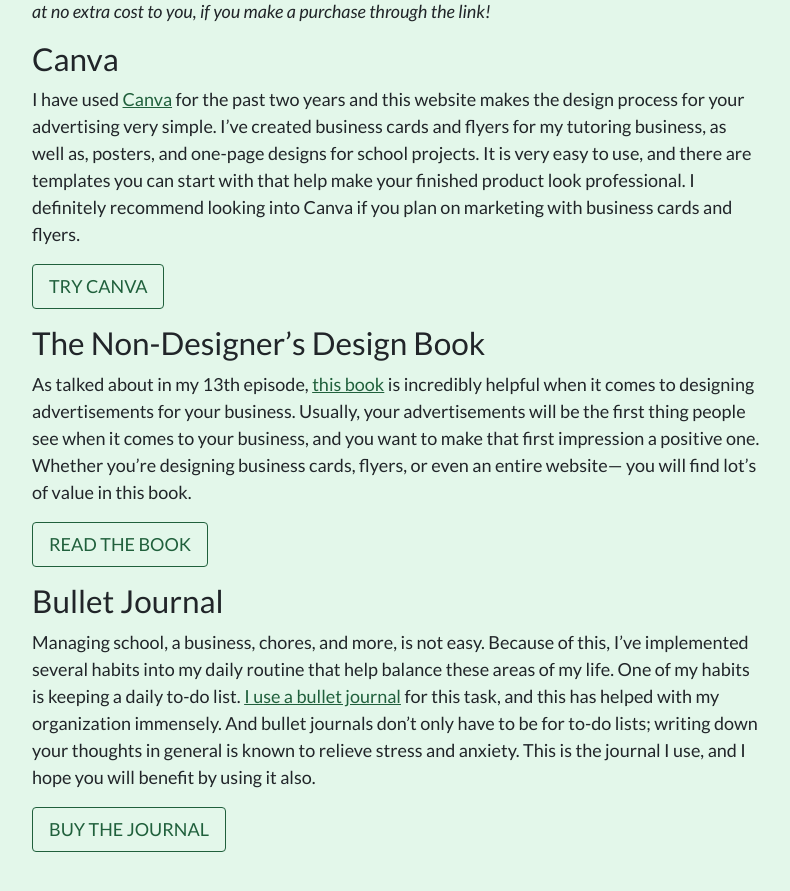
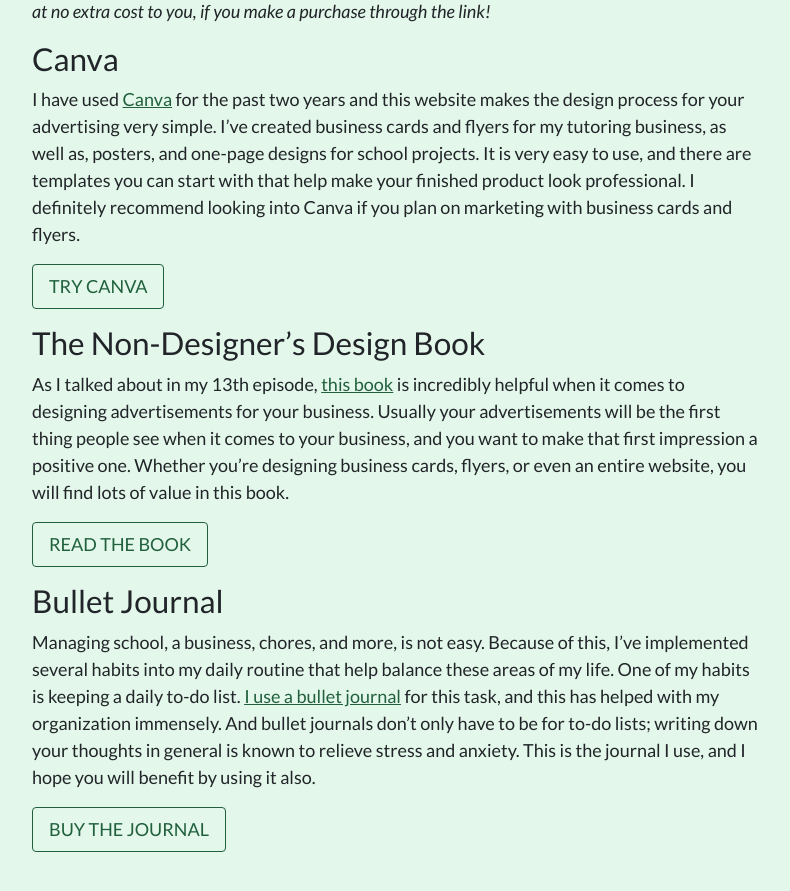
Before and after one commit to tslevy/mm4t-site, a Jekyll site: the page built from contribute.md, in a window 1280 px wide and 900 px high, scrolled down 774 px. Shown: the top 891 px of the window, without its empty margins (243-1033 px from the left). Built offline with Jekyll 4.4.1, drawn with Linux system fonts in a browser that asks for light colours.

Commit message:
minor copy edits
@tslevy

```diff
--- a/contribute.md
+++ b/contribute.md
@@ -33,8 +33,8 @@ I have used [Canva](http://canva.7eqqol.net/mmft) for the past two years and thi
 
 <a href="http://canva.7eqqol.net/mmft" class="btn btn-outline-primary">Try Canva</a>
 
-### The Non-Designer's Design Book
-As talked about in my 13th episode, [this book](https://amzn.to/2HqkPEN) is incredibly helpful when it comes to designing advertisements for your business. Usually, your advertisements will be the first thing people see when it comes to your business, and you want to make that first impression a positive one. Whether you’re designing business cards, flyers, or even an entire website— you will find lot’s of value in this book.
+### The Non-Designer’s Design Book
+As I talked about in my 13th episode, [this book](https://amzn.to/2HqkPEN) is incredibly helpful when it comes to designing advertisements for your business. Usually your advertisements will be the first thing people see when it comes to your business, and you want to make that first impression a positive one. Whether you’re designing business cards, flyers, or even an entire website, you will find lots of value in this book.
 
 <a href="https://amzn.to/2HqkPEN" class="btn btn-outline-primary">Read the book</a>
 
```
